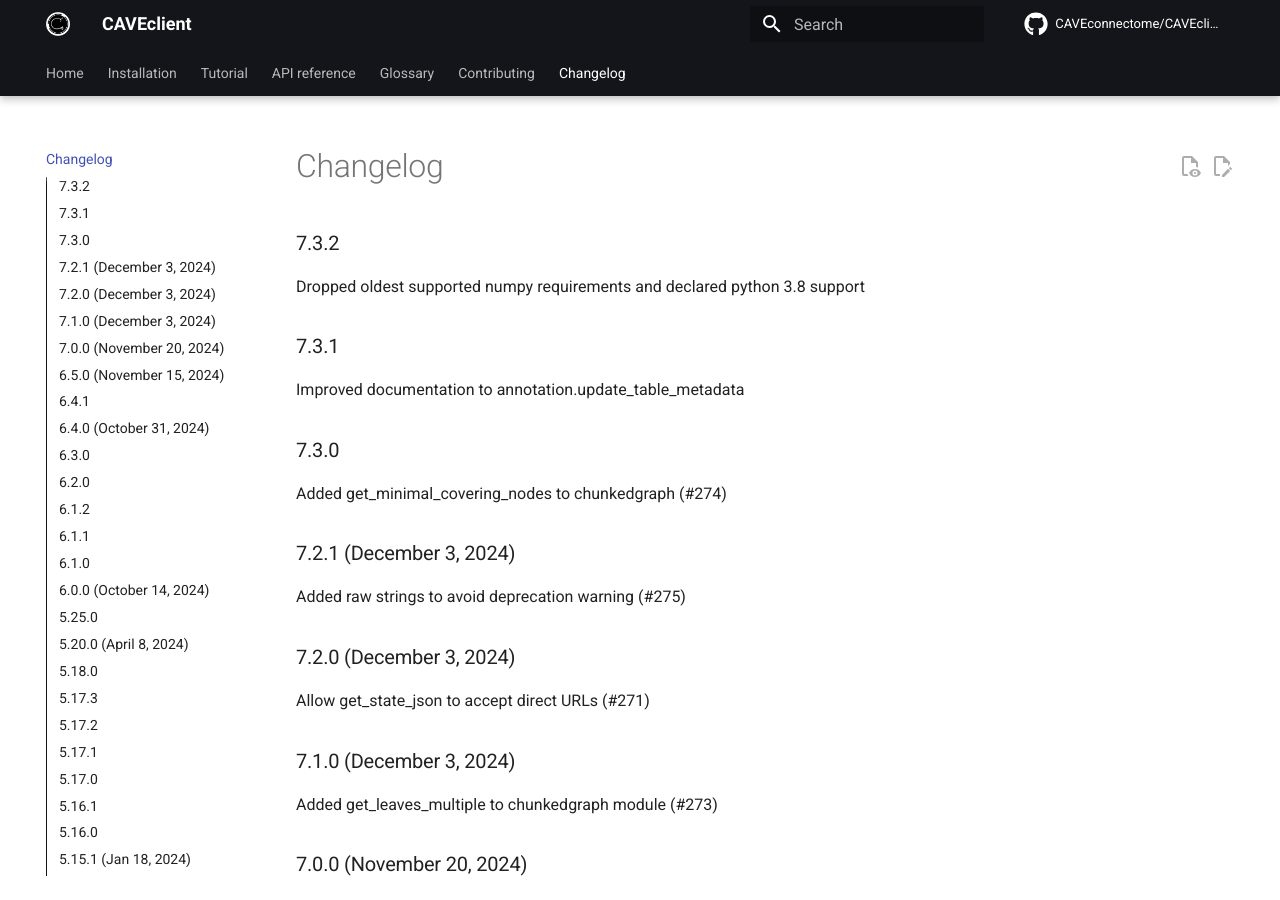
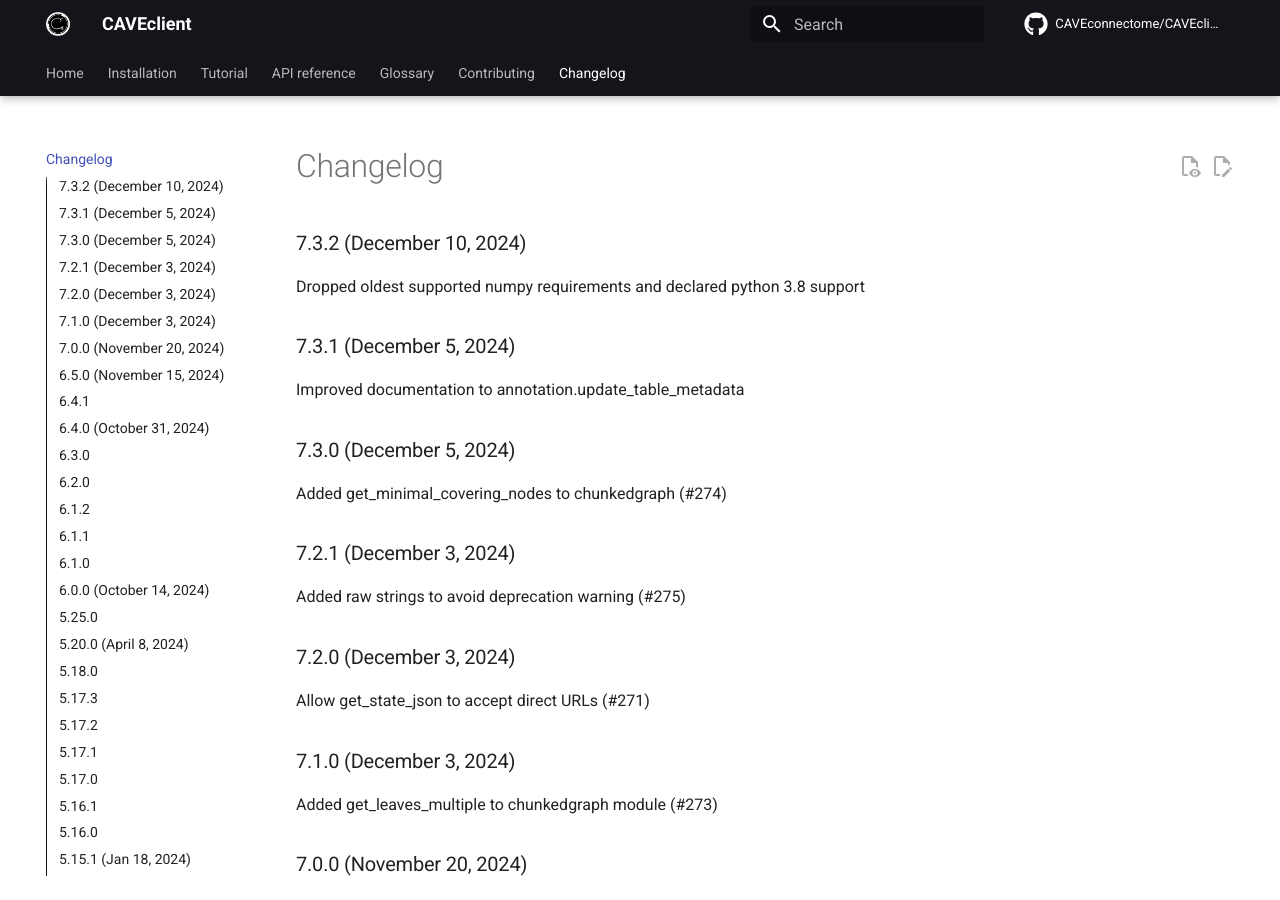
Before and after one commit to CAVEconnectome/CAVEclient, an MkDocs documentation site: the page built from docs/changelog.md, in a window 1280 px wide and 900 px high. Built offline with MkDocs 1.6.1 and Material for MkDocs 9.7.7, drawn with Linux system fonts in a browser that asks for light colours; comment, search, counter and statistics services are not loaded.

Commit message:
Update changelog.md

```diff
--- a/docs/changelog.md
+++ b/docs/changelog.md
@@ -1,13 +1,13 @@
 ---
 title: Changelog
 ---
-## 7.3.2
+## 7.3.2 (December 10, 2024)
 Dropped oldest supported numpy requirements and declared python 3.8 support
 
-## 7.3.1
+## 7.3.1 (December 5, 2024)
 Improved documentation to annotation.update_table_metadata
 
-## 7.3.0
+## 7.3.0 (December 5, 2024)
 Added get_minimal_covering_nodes to chunkedgraph (#274)
 
 ## 7.2.1 (December 3, 2024)
```
